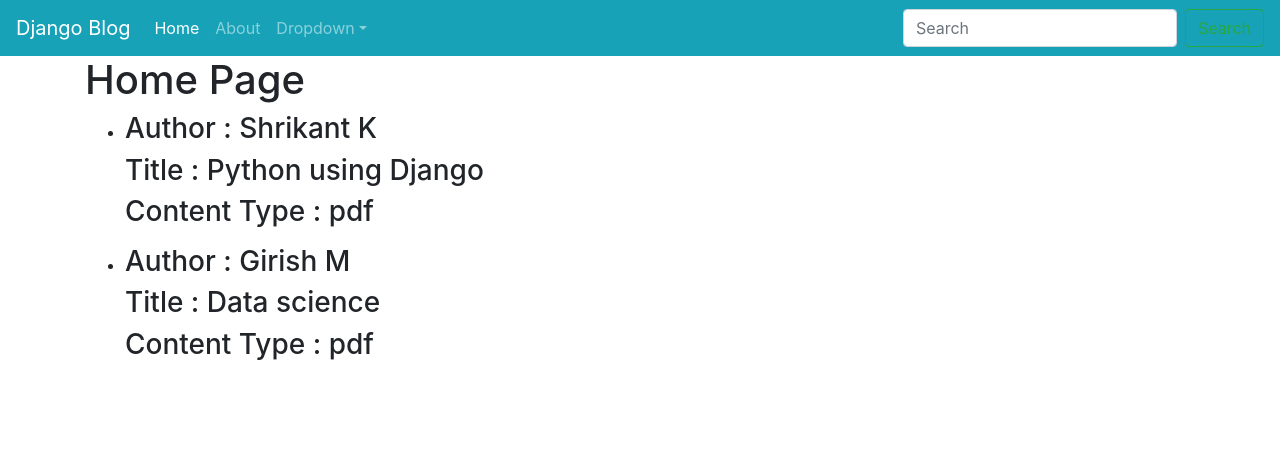
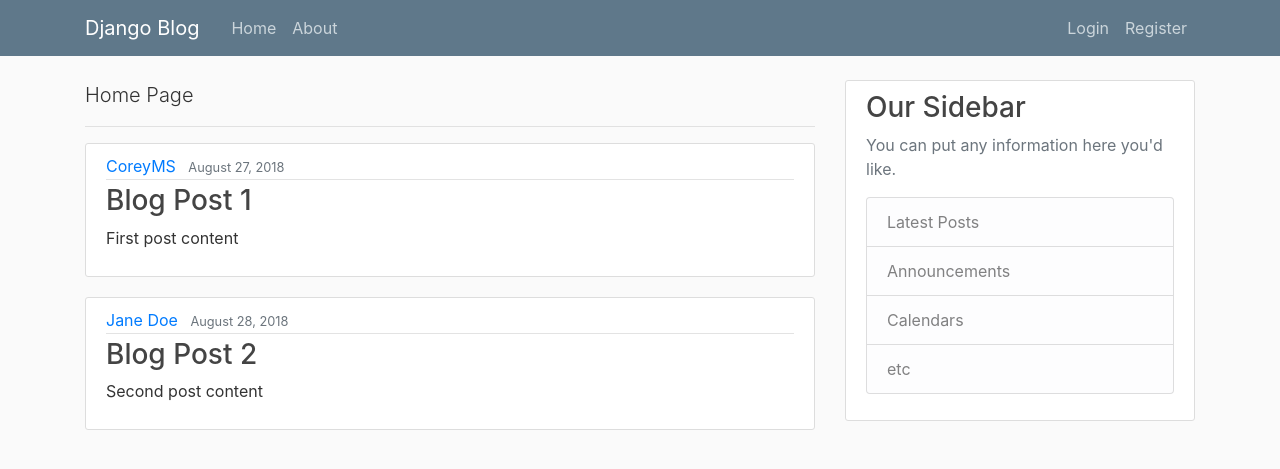
Before and after one commit to shrikantkale136/Blog_django_project, a Django app: page / in a window 1280 px wide. Shown: the top 469 px of the page. Run offline with Django 3.2, Linux system fonts and the light colour scheme; some libraries are stand-ins or nearby versions.

Commit message:
CSS Added and cosmetics changes done

```diff
--- /dev/null
+++ b/blog/static/blog/main.css
@@ -0,0 +1,84 @@
+body {
+    background: #fafafa;
+    color: #333333;
+    margin-top: 5rem;
+  }
+
+  h1, h2, h3, h4, h5, h6 {
+    color: #444444;
+  }
+
+  ul {
+    margin: 0;
+  }
+
+  .bg-steel {
+    background-color: #5f788a;
+  }
+
+  .site-header .navbar-nav .nav-link {
+    color: #cbd5db;
+  }
+
+  .site-header .navbar-nav .nav-link:hover {
+    color: #ffffff;
+  }
+
+  .site-header .navbar-nav .nav-link.active {
+    font-weight: 500;
+  }
+
+  .content-section {
+    background: #ffffff;
+    padding: 10px 20px;
+    border: 1px solid #dddddd;
+    border-radius: 3px;
+    margin-bottom: 20px;
+  }
+
+  .article-title {
+    color: #444444;
+  }
+
+  a.article-title:hover {
+    color: #428bca;
+    text-decoration: none;
+  }
+
+  .article-content {
+    white-space: pre-line;
+  }
+
+  .article-img {
+    height: 65px;
+    width: 65px;
+    margin-right: 16px;
+  }
+
+  .article-metadata {
+    padding-bottom: 1px;
+    margin-bottom: 4px;
+    border-bottom: 1px solid #e3e3e3
+  }
+
+  .article-metadata a:hover {
+    color: #333;
+    text-decoration: none;
+  }
+
+  .article-svg {
+    width: 25px;
+    height: 25px;
+    vertical-align: middle;
+  }
+
+  .account-img {
+    height: 125px;
+    width: 125px;
+    margin-right: 20px;
+    margin-bottom: 16px;
+  }
+
+  .account-heading {
+    font-size: 2.5rem;
+  }
--- a/blog/templates/blog/about.html
+++ b/blog/templates/blog/about.html
@@ -1,4 +1,4 @@
 {% extends 'blog/base.html' %}
 {% block content %}
-    <h3>About Page</h3>
+   <p class="lead">About Page</p><hr>
 {% endblock content%}
--- a/blog/templates/blog/base.html
+++ b/blog/templates/blog/base.html
@@ -1,4 +1,4 @@
-<!doctype html>
+{% comment %} <!doctype html>
 <html lang="en">
   <head>
     {% if title %}
@@ -48,4 +48,75 @@
     <script src="https://cdnjs.cloudflare.com/ajax/libs/popper.js/1.14.7/umd/popper.min.js" integrity="sha384-UO2eT0CpHqdSJQ6hJty5KVphtPhzWj9WO1clHTMGa3JDZwrnQq4sF86dIHNDz0W1" crossorigin="anonymous"></script>
     <script src="https://stackpath.bootstrapcdn.com/bootstrap/4.3.1/js/bootstrap.min.js" integrity="sha384-JjSmVgyd0p3pXB1rRibZUAYoIIy6OrQ6VrjIEaFf/nJGzIxFDsf4x0xIM+B07jRM" crossorigin="anonymous"></script>
   </body>
+</html> {% endcomment %}
+
+{% load static %}
+<!DOCTYPE html>
+<html>
+<head>
+
+    <!-- Required meta tags -->
+    <meta charset="utf-8">
+    <meta name="viewport" content="width=device-width, initial-scale=1, shrink-to-fit=no">
+
+    <!-- Bootstrap CSS -->
+    <link rel="stylesheet" href="https://maxcdn.bootstrapcdn.com/bootstrap/4.0.0/css/bootstrap.min.css" integrity="sha384-Gn5384xqQ1aoWXA+058RXPxPg6fy4IWvTNh0E263XmFcJlSAwiGgFAW/dAiS6JXm" crossorigin="anonymous">
+
+    <link rel="stylesheet" type="text/css" href="{% static 'blog/main.css' %}">
+
+    {% if title %}
+        <title>Django Blog - {{ title }}</title>
+    {% else %}
+        <title>Django Blog</title>
+    {% endif %}
+</head>
+<body>
+    <header class="site-header">
+      <nav class="navbar navbar-expand-md navbar-dark bg-steel fixed-top">
+        <div class="container">
+          <a class="navbar-brand mr-4" href="{% url 'blog-home' %}">Django Blog</a>
+          <button class="navbar-toggler" type="button" data-toggle="collapse" data-target="#navbarToggle" aria-controls="navbarToggle" aria-expanded="false" aria-label="Toggle navigation">
+          <span class="navbar-toggler-icon"></span>
+          </button>
+          <div class="collapse navbar-collapse" id="navbarToggle">
+            <div class="navbar-nav mr-auto">
+              <a class="nav-item nav-link" href="{% url 'blog-home' %}">Home</a>
+              <a class="nav-item nav-link" href="{% url 'blog-about' %}">About</a>
+            </div>
+            <!-- Navbar Right Side -->
+            <div class="navbar-nav">
+              <a class="nav-item nav-link" href="#">Login</a>
+              <a class="nav-item nav-link" href="#">Register</a>
+            </div>
+          </div>
+        </div>
+      </nav>
+    </header>
+    <main role="main" class="container">
+      <div class="row">
+        <div class="col-md-8">
+          {% block content %}{% endblock %}
+        </div>
+        <div class="col-md-4">
+          <div class="content-section">
+            <h3>Our Sidebar</h3>
+            <p class='text-muted'>You can put any information here you'd like.
+              <ul class="list-group">
+                <li class="list-group-item list-group-item-light">Latest Posts</li>
+                <li class="list-group-item list-group-item-light">Announcements</li>
+                <li class="list-group-item list-group-item-light">Calendars</li>
+                <li class="list-group-item list-group-item-light">etc</li>
+              </ul>
+            </p>
+          </div>
+        </div>
+      </div>
+    </main>
+
+    <!-- Optional JavaScript -->
+    <!-- jQuery first, then Popper.js, then Bootstrap JS -->
+    <script src="https://code.jquery.com/jquery-3.2.1.slim.min.js" integrity="sha384-KJ3o2DKtIkvYIK3UENzmM7KCkRr/rE9/Qpg6aAZGJwFDMVNA/GpGFF93hXpG5KkN" crossorigin="anonymous"></script>
+    <script src="https://cdnjs.cloudflare.com/ajax/libs/popper.js/1.12.9/umd/popper.min.js" integrity="sha384-ApNbgh9B+Y1QKtv3Rn7W3mgPxhU9K/ScQsAP7hUibX39j7fakFPskvXusvfa0b4Q" crossorigin="anonymous"></script>
+    <script src="https://maxcdn.bootstrapcdn.com/bootstrap/4.0.0/js/bootstrap.min.js" integrity="sha384-JZR6Spejh4U02d8jOt6vLEHfe/JQGiRRSQQxSfFWpi1MquVdAyjUar5+76PVCmYl" crossorigin="anonymous"></script>
+</body>
 </html>
--- a/blog/templates/blog/home.html
+++ b/blog/templates/blog/home.html
@@ -1,13 +1,18 @@
-{% extends 'blog/base.html' %}
+
+{% extends "blog/base.html" %}
+
 {% block content %}
-    <h1>Home Page</h1>
+    <p class="lead">Home Page</p><hr>
     {% for post in posts %}
-    <ul>
-        <li>
-            <h3>Author : {{post.author}}</h3>
-            <h3>Title : {{post.title}}</h3>
-            <h3>Content Type : {{post.content_type}}</h3>
-        </li>
-    </ul>
+        <article class="media content-section">
+          <div class="media-body">
+            <div class="article-metadata">
+              <a class="mr-2" href="#">{{ post.author }}</a>
+              <small class="text-muted pull-right">{{ post.date_posted }}</small>
+            </div>
+            <h3><a class="article-title" href="#">{{ post.title }}</a></h3>
+            <p class="article-content">{{ post.content }}</p>
+          </div>
+        </article>
     {% endfor %}
 {% endblock content %}
--- a/blog/views.py
+++ b/blog/views.py
@@ -4,14 +4,16 @@ from django.http import HttpResponse
 #data
 posts = [
     {
-        'author': 'Shrikant K',
-        'title': 'Python using Django',
-        'content_type': 'pdf',
+        'author': 'CoreyMS',
+        'title': 'Blog Post 1',
+        'content': 'First post content',
+        'date_posted': 'August 27, 2018'
     },
     {
-        'author': 'Girish M',
-        'title': 'Data science',
-        'content_type': 'pdf',
+        'author': 'Jane Doe',
+        'title': 'Blog Post 2',
+        'content': 'Second post content',
+        'date_posted': 'August 28, 2018'
     }
 ]
 
```
